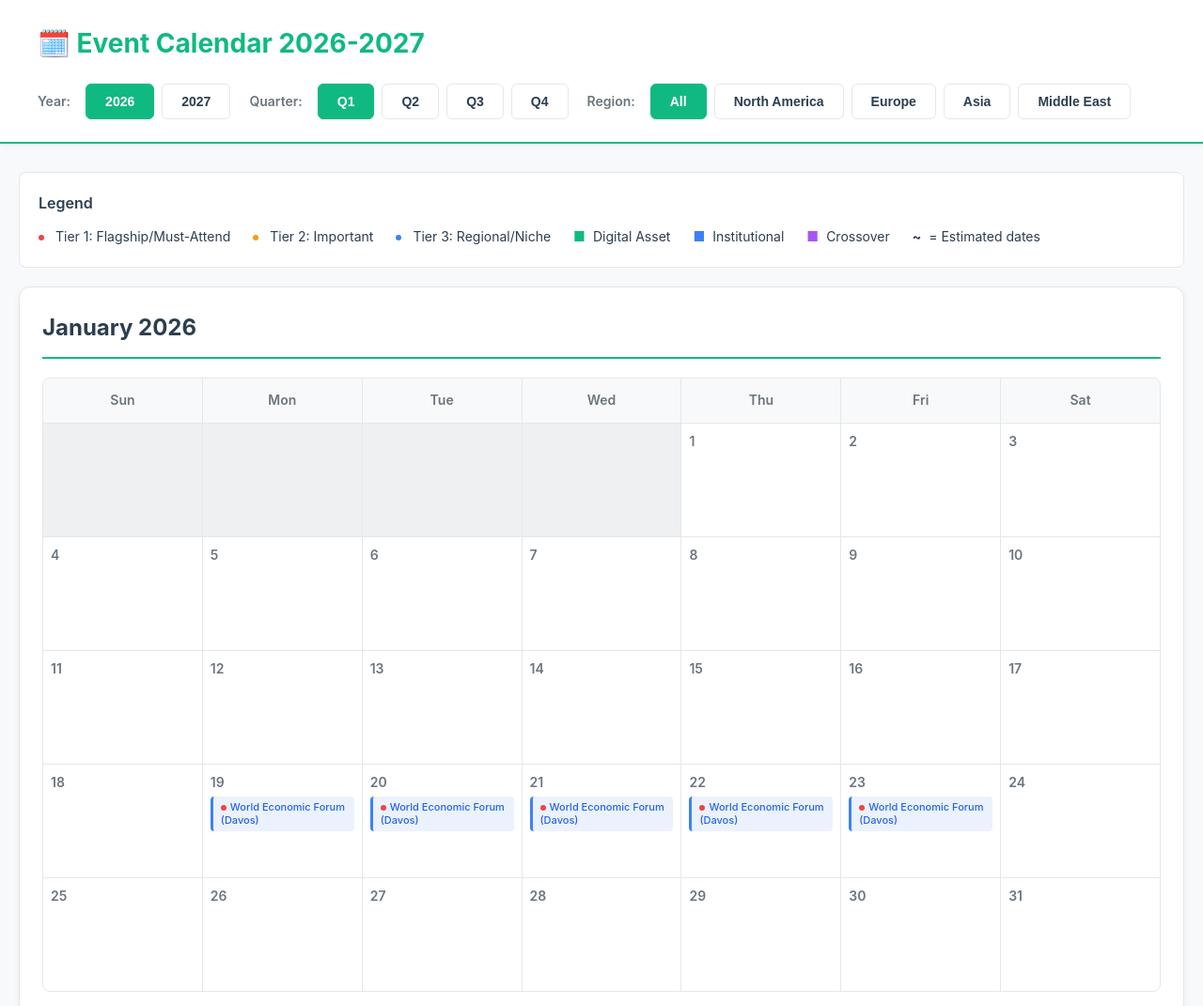
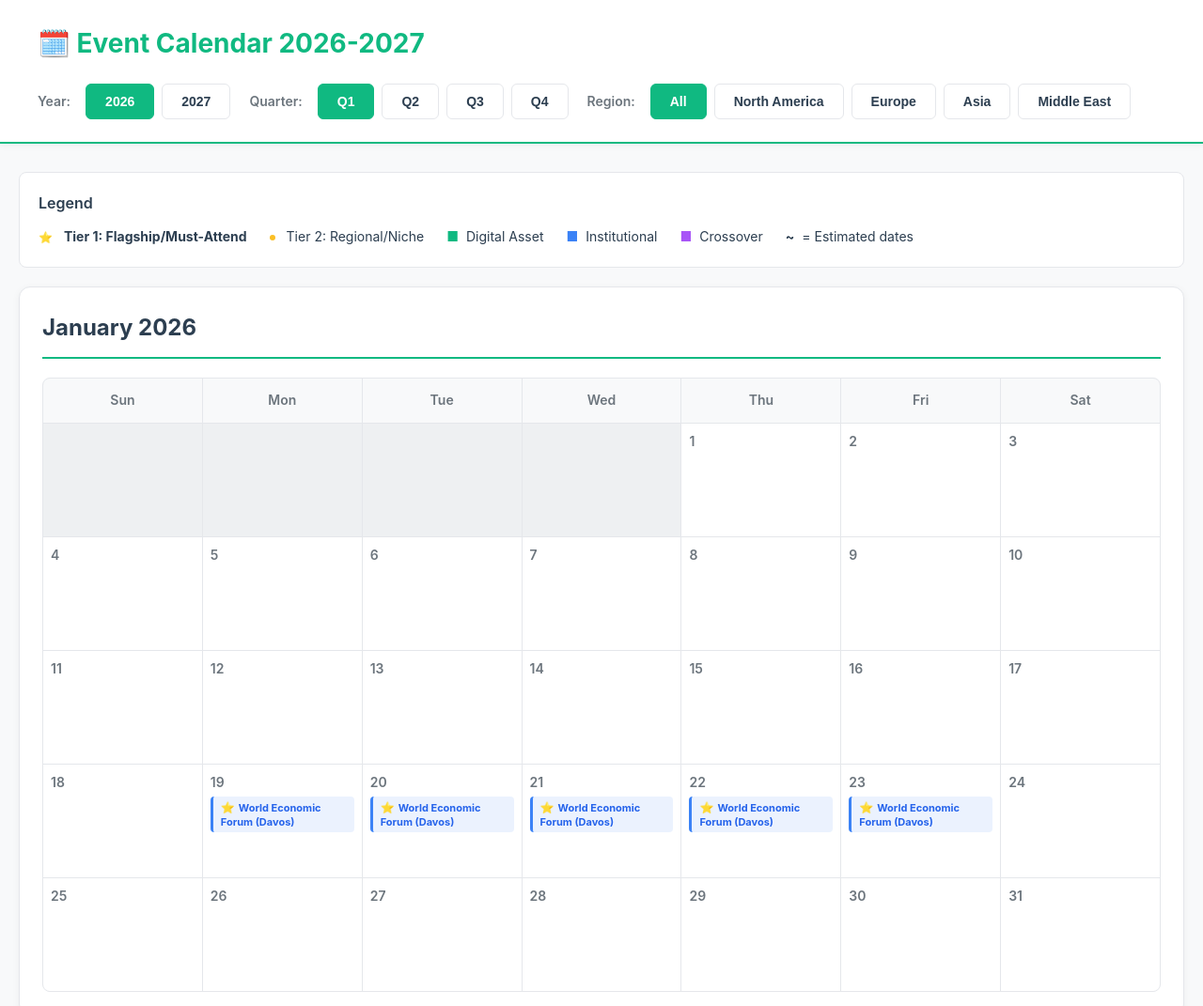
Before and after one commit to bhollow24/event-calendar, a plain HTML site: page index.html in a window 1280 px wide. Shown: the top 1071 px of the page at 94% size. Drawn offline with Linux system fonts and the light colour scheme.

Commit message:
Update tier system: Tier 1 (green star, bold) and Tier 2 (yellow dot)

```diff
--- a/calendar-app.js
+++ b/calendar-app.js
@@ -138,6 +138,10 @@ function renderCalendar() {
                         eventEl.classList.add('estimated');
                     }
 
+                    if (event.tier === 1) {
+                        eventEl.classList.add('tier-1-event');
+                    }
+
                     const tierBadge = document.createElement('span');
                     tierBadge.className = `tier-badge tier-${event.tier}`;
 
@@ -171,8 +175,7 @@ function showEventDetails(event) {
 
     const tierLabels = {
         1: 'Tier 1: Flagship/Must-Attend',
-        2: 'Tier 2: Important',
-        3: 'Tier 3: Regional/Niche'
+        2: 'Tier 2: Regional/Niche'
     };
 
     const categoryLabels = {
--- a/index.html
+++ b/index.html
@@ -20,9 +20,8 @@
             --accent-green-light: #d1fae5;
             --border: #e5e7eb;
             --hover: #f9fafb;
-            --tier1: #ef4444;
-            --tier2: #f59e0b;
-            --tier3: #3b82f6;
+            --tier1: #10b981;
+            --tier2: #fbbf24;
         }
 
         body {
@@ -223,22 +222,27 @@
 
         .tier-badge {
             display: inline-block;
-            width: 6px;
-            height: 6px;
-            border-radius: 50%;
             margin-right: 4px;
         }
 
         .tier-1 {
-            background: var(--tier1);
+            color: var(--tier1);
+            font-size: 12px;
+        }
+
+        .tier-1::before {
+            content: '⭐';
         }
 
         .tier-2 {
+            width: 6px;
+            height: 6px;
+            border-radius: 50%;
             background: var(--tier2);
         }
 
-        .tier-3 {
-            background: var(--tier3);
+        .event.tier-1-event {
+            font-weight: 700 !important;
         }
 
         .add-event-section {
@@ -554,13 +558,10 @@
             <div class="legend-title">Legend</div>
             <div class="legend-items">
                 <div class="legend-item">
-                    <span class="tier-badge tier-1"></span> Tier 1: Flagship/Must-Attend
+                    <span class="tier-badge tier-1"></span> <strong>Tier 1: Flagship/Must-Attend</strong>
                 </div>
                 <div class="legend-item">
-                    <span class="tier-badge tier-2"></span> Tier 2: Important
-                </div>
-                <div class="legend-item">
-                    <span class="tier-badge tier-3"></span> Tier 3: Regional/Niche
+                    <span class="tier-badge tier-2"></span> Tier 2: Regional/Niche
                 </div>
                 <div class="legend-item">
                     <span style="color: var(--accent-green);">■</span> Digital Asset
@@ -642,8 +643,7 @@
                         <label>Tier</label>
                         <select id="manualTier">
                             <option value="1">Tier 1 - Flagship/Must-Attend</option>
-                            <option value="2">Tier 2 - Important</option>
-                            <option value="3">Tier 3 - Regional/Niche</option>
+                            <option value="2">Tier 2 - Regional/Niche</option>
                         </select>
                     </div>
                     <div class="form-group">
```
